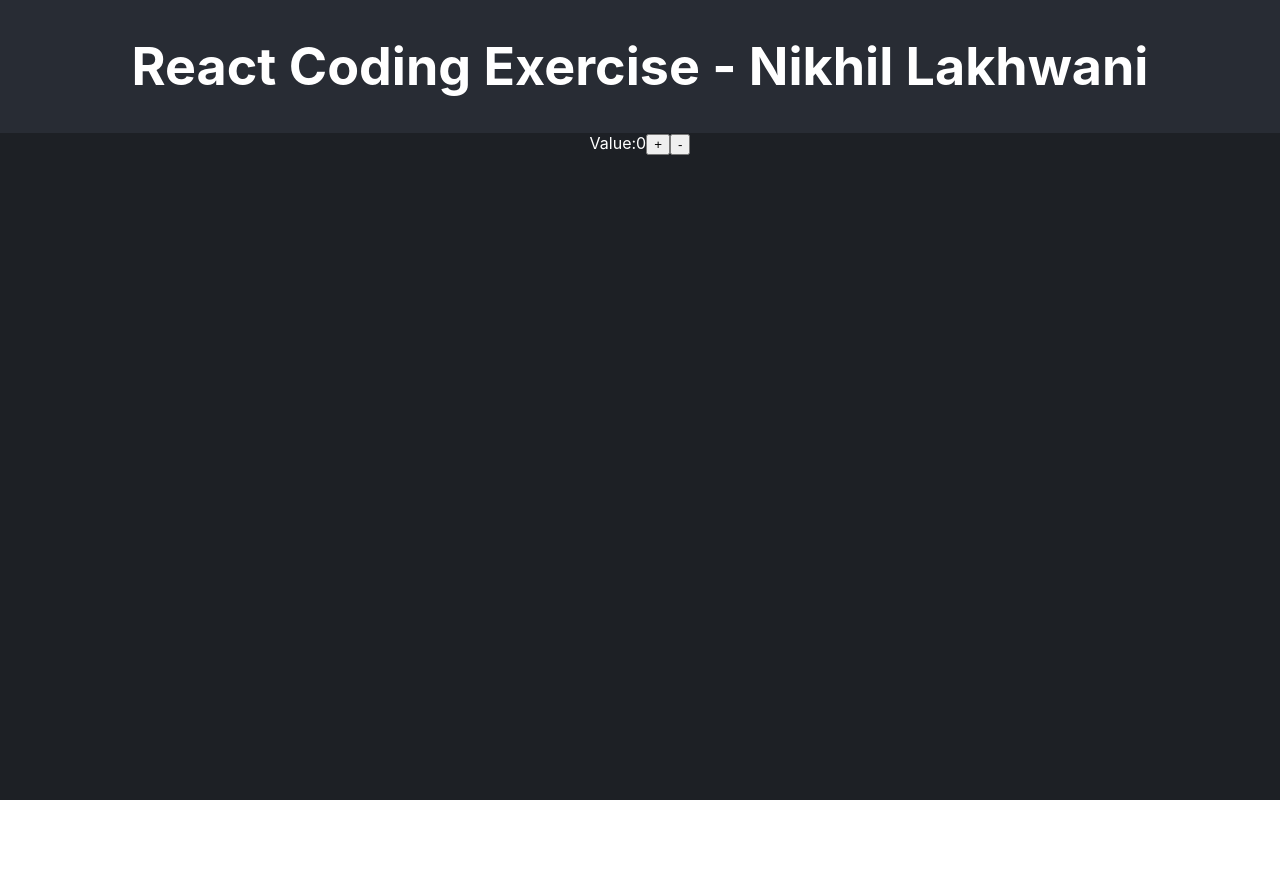
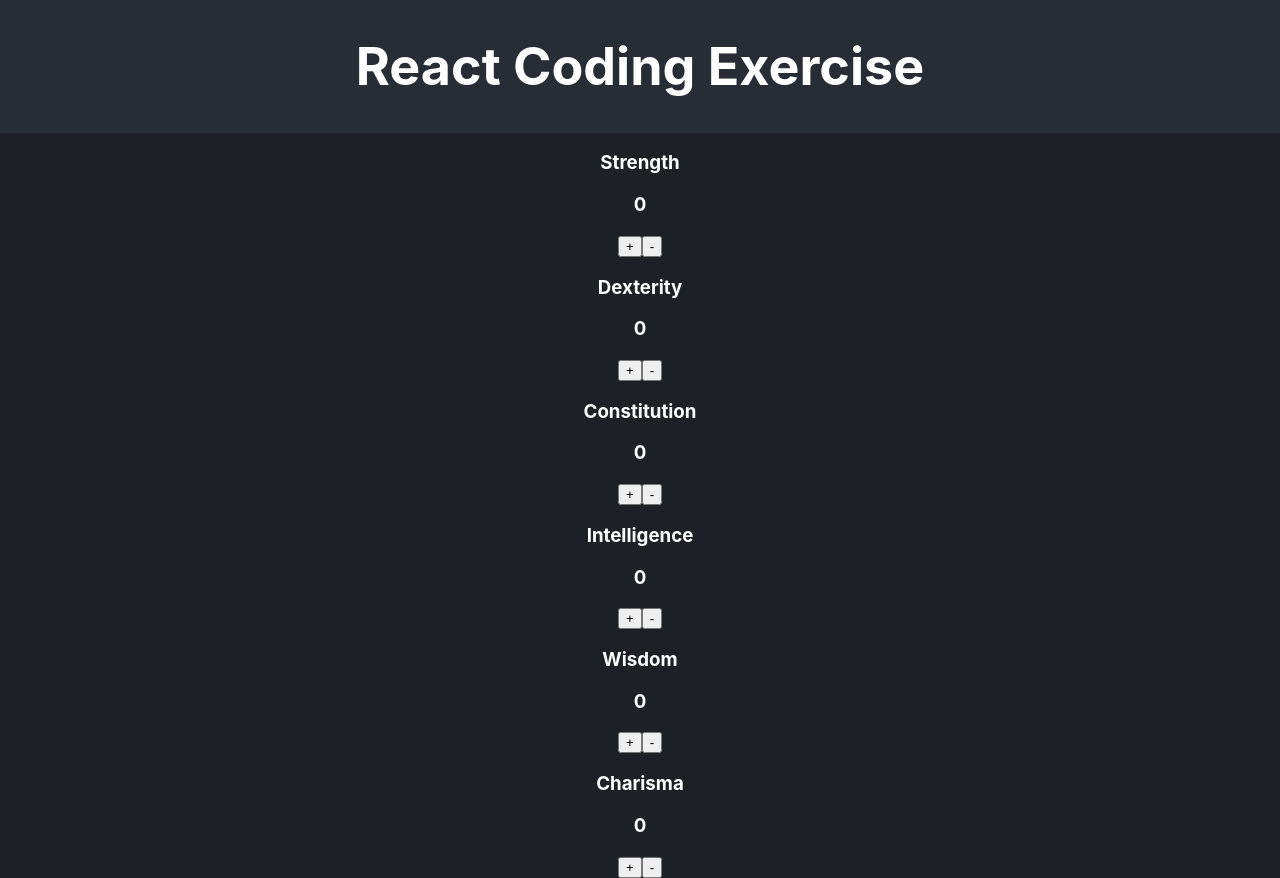
Before and after one commit to lakhwani/recruiting-webapp-character, a React (Create React App) app: page / in a window 1280 px wide. Before the commit the page ends 800 px from the top, so only its background shows below. Built offline with nearby package versions, Linux system fonts and the light colour scheme.

Commit message:
Added state and controls for all 6 attributes

```diff
--- a/src/App.js
+++ b/src/App.js
@@ -1,21 +1,17 @@
 import { useState } from "react";
 import "./App.css";
 import { ATTRIBUTE_LIST, CLASS_LIST, SKILL_LIST } from "./consts.js";
+import Attribute from "./components/Attribute.js";
+import AttributeList from "./components/AttributeList.js";
 
 function App() {
-  const [num, setNum] = useState(0);
   return (
     <div className="App">
       <header className="App-header">
-        <h1>React Coding Exercise - Nikhil Lakhwani</h1>
+        <h1>React Coding Exercise</h1>
       </header>
       <section className="App-section">
-        <div>
-          Value:
-          {num}
-          <button>+</button>
-          <button>-</button>
-        </div>
+        <AttributeList></AttributeList>
       </section>
     </div>
   );
--- /dev/null
+++ b/src/components/Attribute.js
@@ -0,0 +1,17 @@
+function Attribute({
+  attributeName,
+  attributeValue,
+  onIncrement,
+  onDecrement,
+}) {
+  return (
+    <div>
+      <h3>{attributeName}</h3>
+      <h3>{attributeValue}</h3>
+      <button onClick={onIncrement}>+</button>
+      <button onClick={onDecrement}>-</button>
+    </div>
+  );
+}
+
+export default Attribute;
--- /dev/null
+++ b/src/components/AttributeList.js
@@ -0,0 +1,38 @@
+import React, { useState } from "react";
+import { ATTRIBUTE_LIST } from "../consts";
+import Attribute from "./Attribute";
+
+const AttributeList = () => {
+  const initialValues = ATTRIBUTE_LIST.reduce((acc, attribute) => {
+    acc[attribute] = 0;
+    return acc;
+  }, {});
+
+  const [values, setValues] = useState(initialValues);
+
+  function handleIncrement(attribute) {
+    setValues({
+      ...values,
+      [attribute]: values[attribute] + 1,
+    });
+  }
+
+  function handleDecrement(attribute) {
+    setValues({
+      ...values,
+      [attribute]: values[attribute] - 1,
+    });
+  }
+
+  return ATTRIBUTE_LIST.map((attribute) => (
+    <Attribute
+      key={attribute}
+      attributeName={attribute}
+      attributeValue={values[attribute]}
+      onIncrement={() => handleIncrement(attribute)}
+      onDecrement={() => handleDecrement(attribute)}
+    ></Attribute>
+  ));
+};
+
+export default AttributeList;
```
